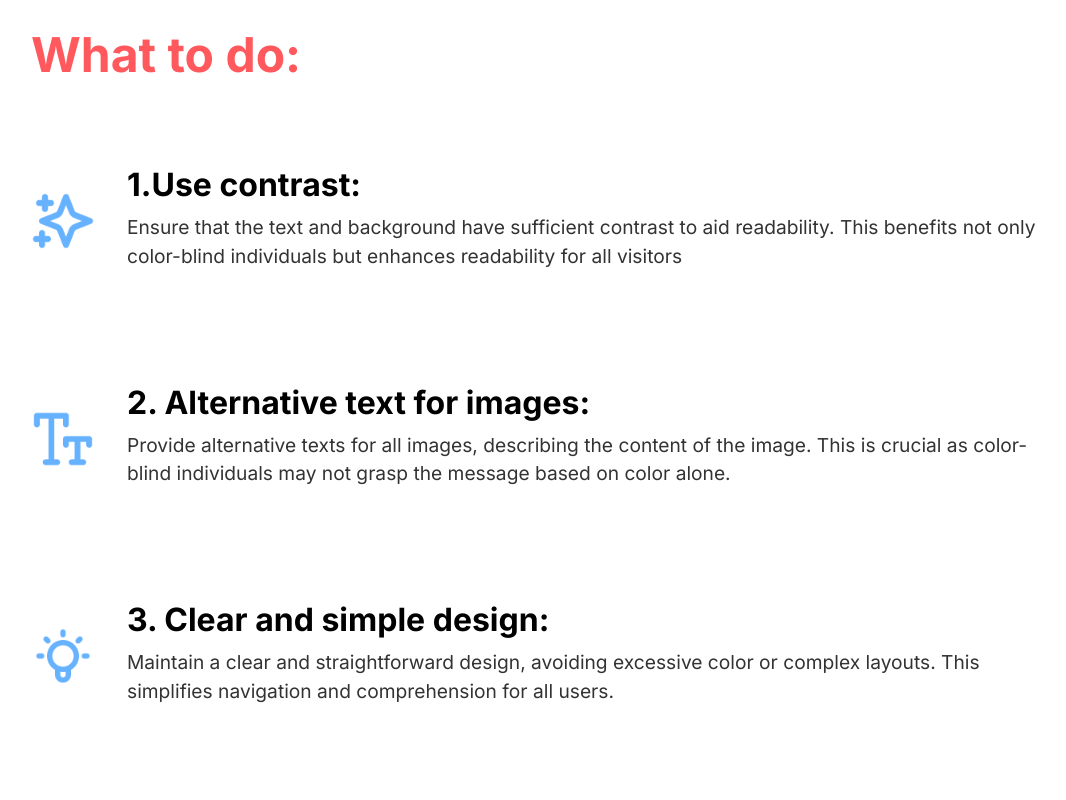
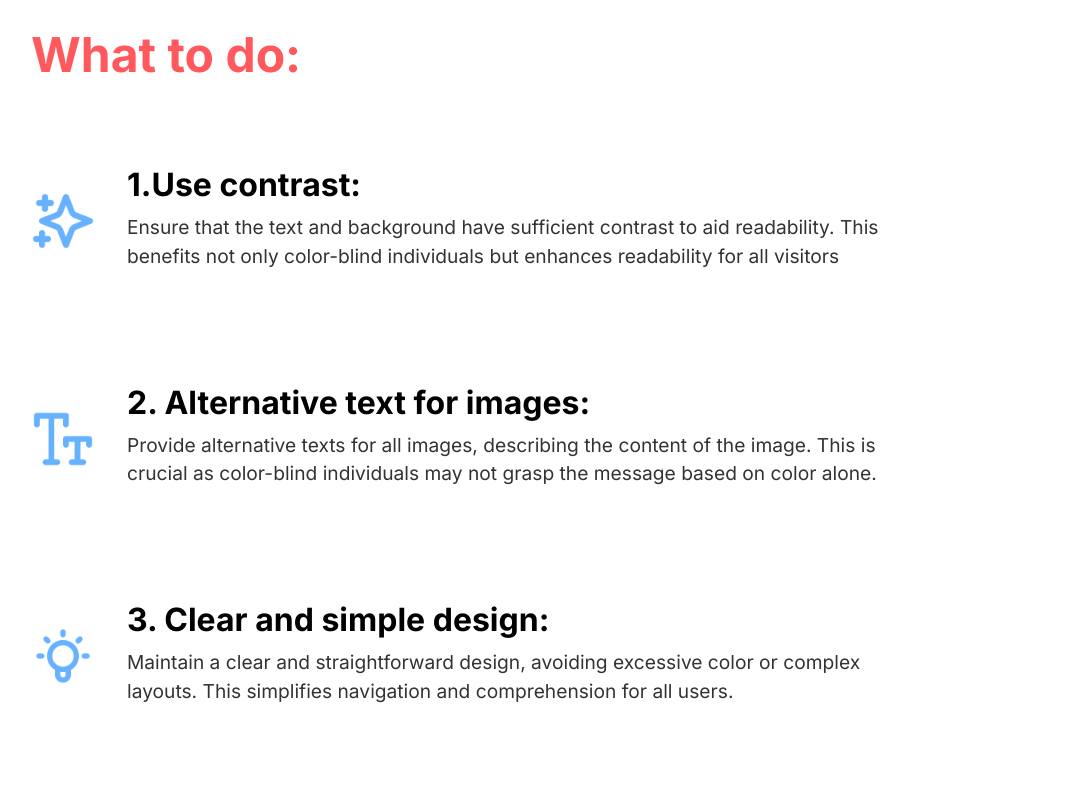
Before and after one commit to KetrinV/colorblind-people-app, a Nuxt app: page /tips in a window 1280 px wide. Shown: the part 900-1700 px from the top of the page, without its empty margins (98-1164 px from the left). Built offline with nearby package versions, Linux system fonts and the light colour scheme.

Commit message:
adding character limit to the tips

```diff
--- a/assets/css/main.css
+++ b/assets/css/main.css
@@ -193,6 +193,7 @@ body {
 .bullet-container {
   display: flex;
   flex-direction: column;
+  max-width: 70ch;
 }
   .subtitle{
     height: 5rem;
```
